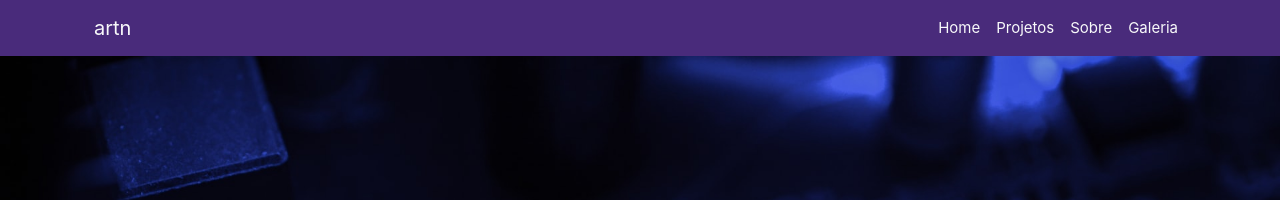
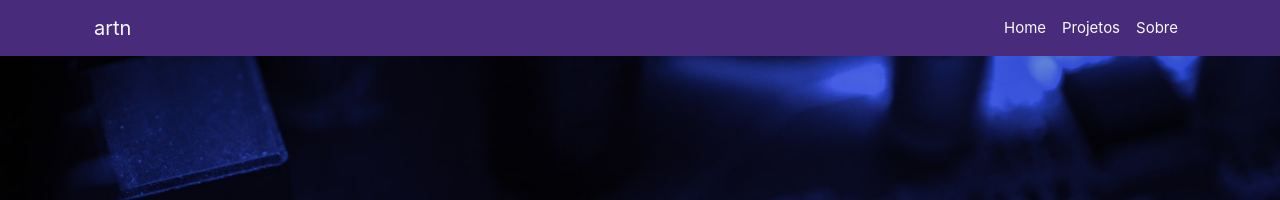
Before and after one commit to artn-dev/website, a Next.js app: page / in a window 1280 px wide. Shown: the top 200 px of the page. Built offline with nearby package versions, Linux system fonts and the light colour scheme; a web font is replaced by a local one.

Commit message:
Update links

```diff
--- a/components/Header.tsx
+++ b/components/Header.tsx
@@ -41,12 +41,9 @@ const Header = () => (
 
                 <div className="collapse navbar-collapse" id="navbarSupportedContent">
                     <div className="navbar-nav ms-auto">
-
                         <HeaderLink>Home</HeaderLink>
                         <HeaderLink>Projetos</HeaderLink>
                         <HeaderLink>Sobre</HeaderLink>
-                        <HeaderLink>Galeria</HeaderLink>
-
                     </div>
                 </div>
 
```
